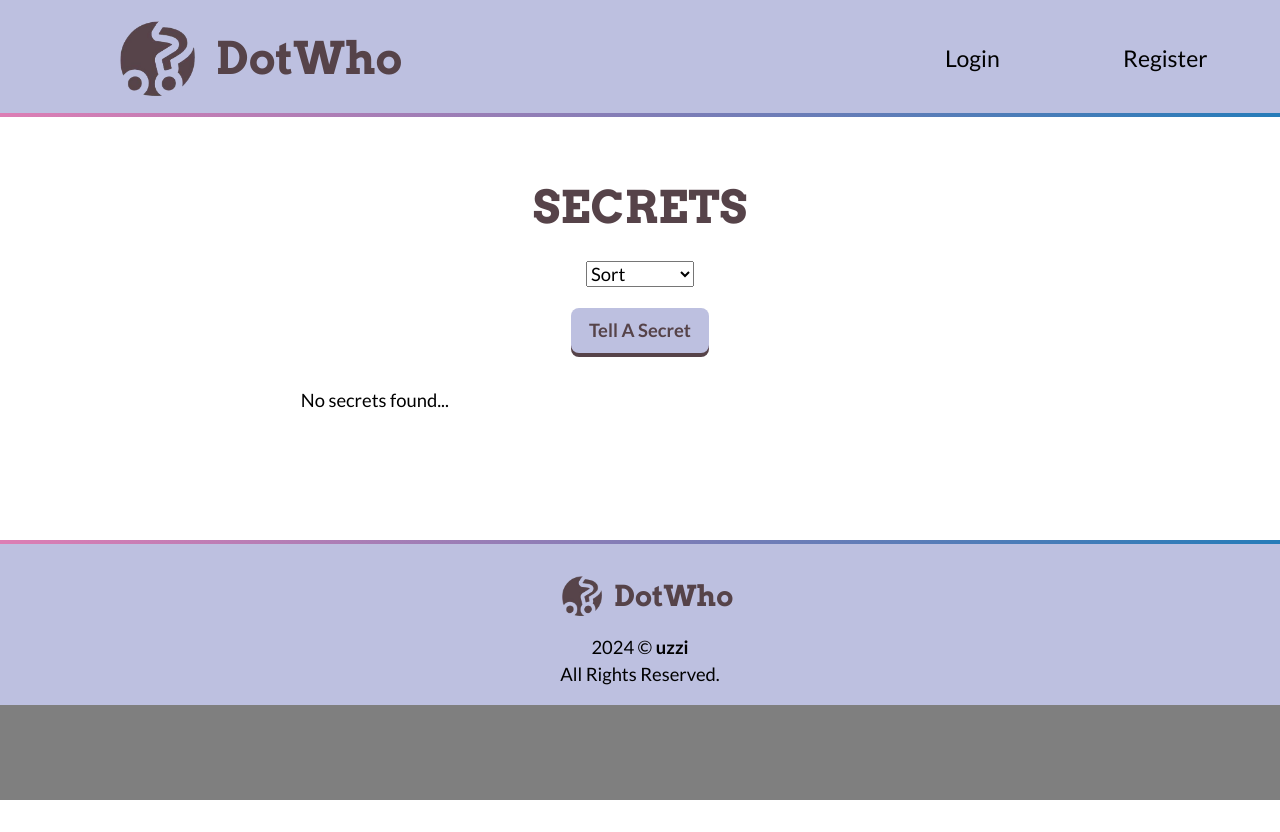
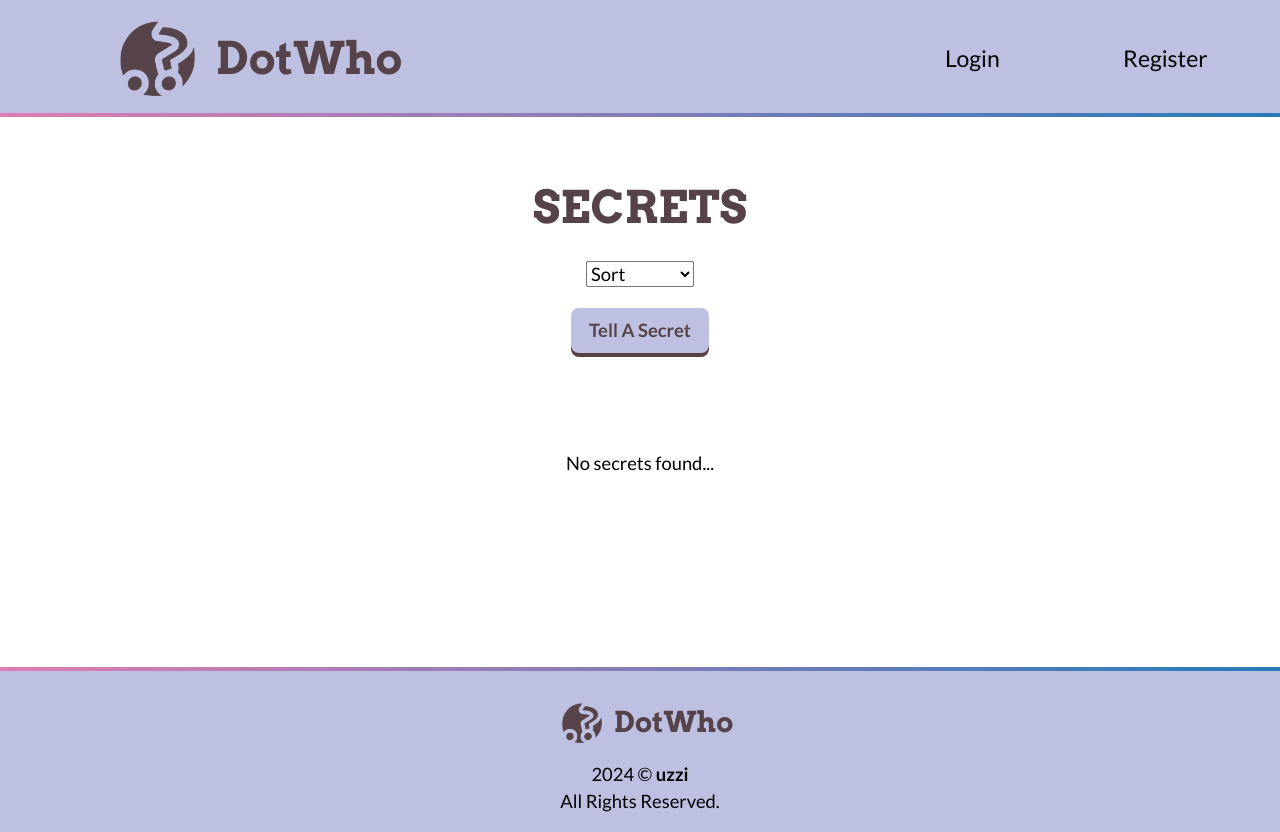
Before and after one commit to UzziKyle/DotWho, a Django app: page / in a window 1280 px wide. Before the commit the page ends 800 px from the top, so only its background shows below. Run offline with Django 5.2, Linux system fonts and the light colour scheme; data that the repository does not hold is empty; some libraries are stand-ins or nearby versions.

Commit message:
slightly fixed home page layout

```diff
--- a/secret_sharing/templates/secret_sharing/home.html
+++ b/secret_sharing/templates/secret_sharing/home.html
@@ -20,8 +20,8 @@
         </div>
     </div>
     <div class='home-page__content'>
+        {% if secrets %}
         <ul class='card-container'>
-            {% if secrets %}
             {% for secret in secrets %}
             <li class='card secret'>
                 <div class='secret__title'>
@@ -59,10 +59,12 @@
                 </div>
             </li>
             {% endfor %}
-            {% else %}
+        </ul>
+        {% else %}
+        <div class="empty-page-message">
             <span>No secrets found...</span>
-            {% endif %}
-        </ul>
+        </div>
+        {% endif %}
     </div>
     <div class="home-page__footer">
         {% include "includes/pagination.html" %}
--- a/static/scss/pages/_home_page.scss
+++ b/static/scss/pages/_home_page.scss
@@ -4,6 +4,7 @@
     text-align: center;
     padding-block: calc(var(--text-base-size) * 3);
     padding-inline: calc(var(--text-base-size) * 1.5);
+    min-height: 65vh;
 
     @include m.respond-to('medium') {
         padding-inline: calc(var(--text-base-size) * 3);
@@ -32,5 +33,9 @@
 
     &__content {
         margin-bottom: calc(var(--text-base-size) * 3);
+
+        .empty-page-message {
+            padding-block: calc(var(--text-base-size) * 3);
+        }
     }
 }
```
Also changed, not shown: static/css/style.min.css, 1 other file.
